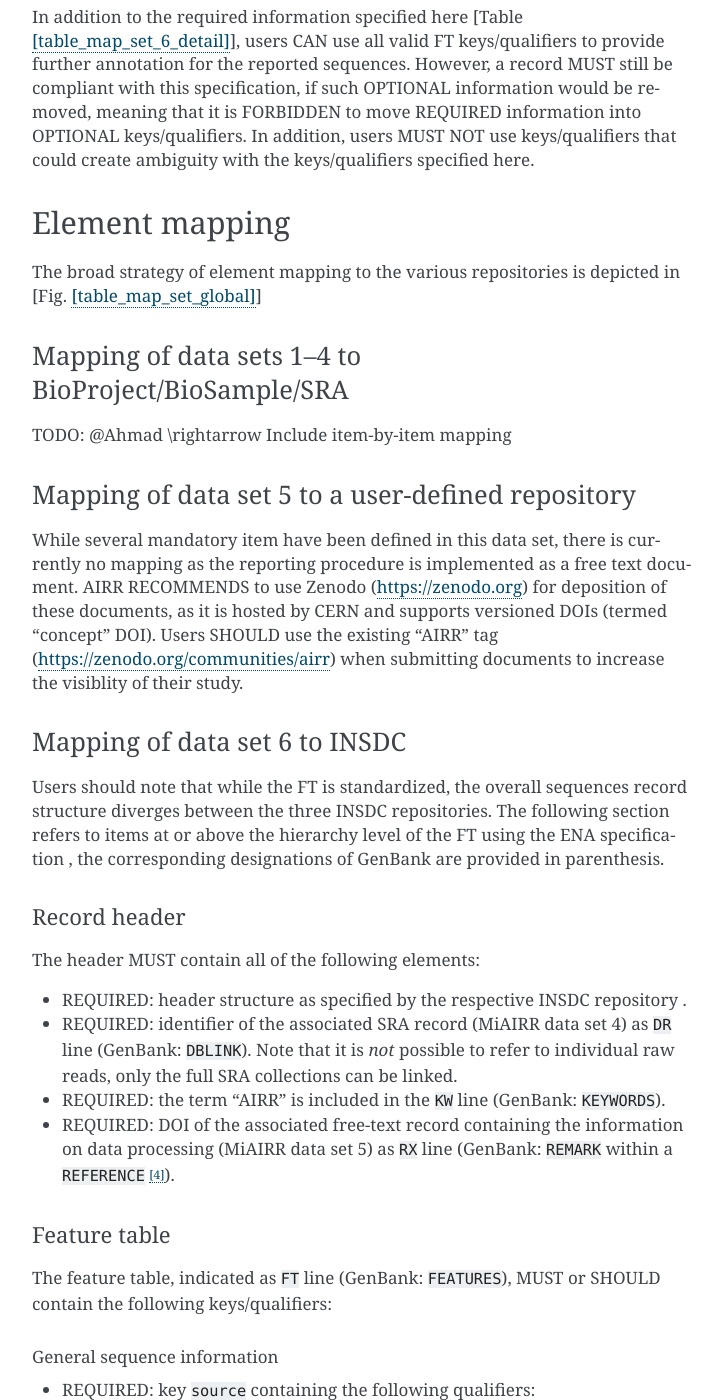
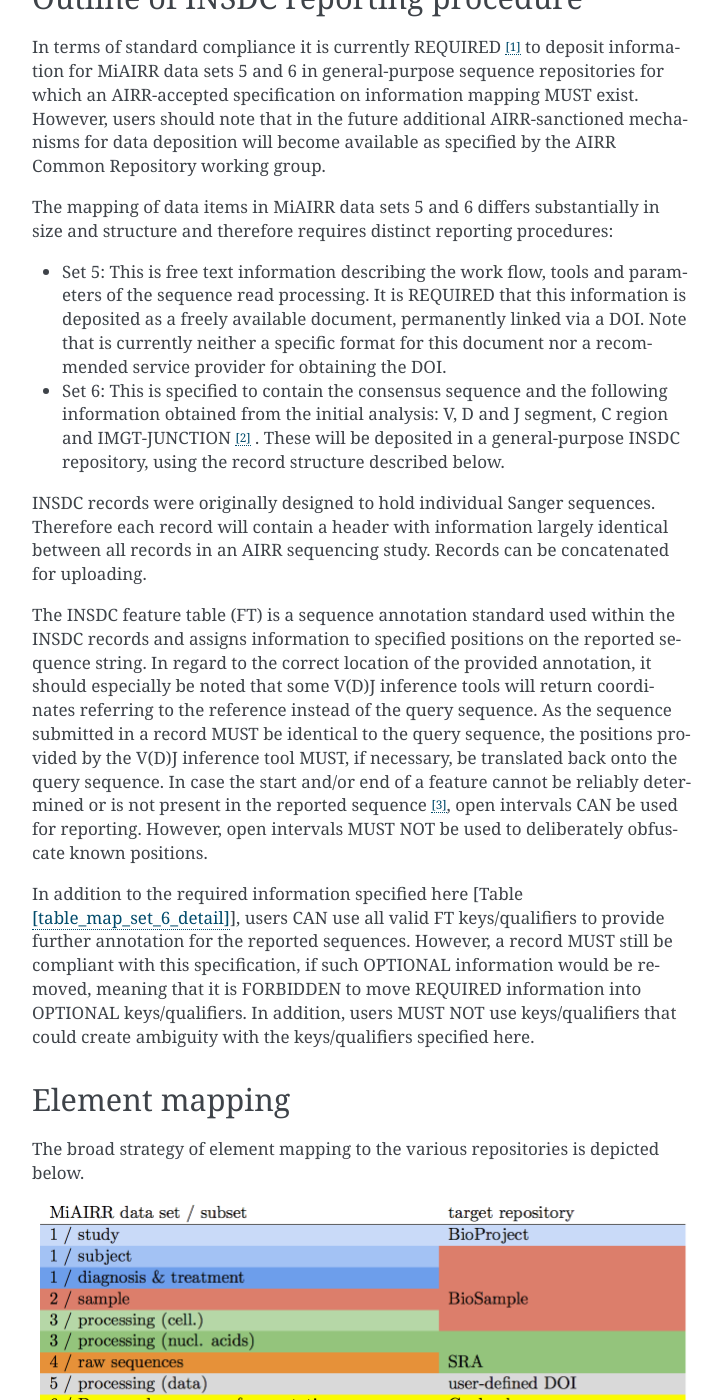
Before and after one commit to airr-community/airr-standards, a Sphinx documentation site: the page built from docs/miairr/ncbi_manual.rst, in a window 1280 px wide and 1400 px high, scrolled down 4076 px. Shown: the whole window, without its empty margins (388-1110 px from the left). Built offline with Sphinx 7.4.7, drawn with Linux system fonts in a browser that asks for light colours; pages that are not in the unit, such as notebooks, are missing from menus; some of the changed text lies outside the part shown.

Commit message:
Fixed Image display in MiAIRR documentation
Images were not displaying in the MiAIRR documentation before.

```diff
--- a/docs/miairr/ncbi_manual.rst
+++ b/docs/miairr/ncbi_manual.rst
@@ -2,7 +2,7 @@
 MiAIRR Specifications and Data Submission Manual
 ================================================
 
-:Author: Christian E. Busse, Florian Rubelt and Syed Ahmad Chan Bukhari
+:Authors: Christian E. Busse, Florian Rubelt and Syed Ahmad Chan Bukhari
 
 .. role:: math(raw)
    :format: html latex
@@ -183,8 +184,6 @@ GenBank provides multiple tools (GUI and command-line) to submit data:
 
 Outline of INSDC reporting procedure
 ====================================
-
-TODO: @Ahmad Outline the reporting procedure for sections 1–4
 
 In terms of standard compliance it is currently REQUIRED [1]_ to deposit
 information for MiAIRR data sets 5 and 6 in general-purpose sequence
@@ -248,12 +247,9 @@ Element mapping
 ===============
 
 The broad strategy of element mapping to the various repositories is
-depicted in [Fig. `[table_map_set_global] <#table_map_set_global>`__]
+depicted below.
 
-Mapping of data sets 1–4 to BioProject/BioSample/SRA
-----------------------------------------------------
-
-TODO: @Ahmad :math:`\rightarrow` Include item-by-item mapping
+.. image:: images/table2.png
 
 Mapping of data set 5 to a user-defined repository
 --------------------------------------------------
```
Also changed, not shown: other parts of docs/miairr/ncbi_manual.rst (+4 -3 lines), docs/miairr/images/SRA.png (added), docs/miairr/images/bioproject.png (added), docs/miairr/images/fillproject.png (added), docs/miairr/images/table2.png (added).
